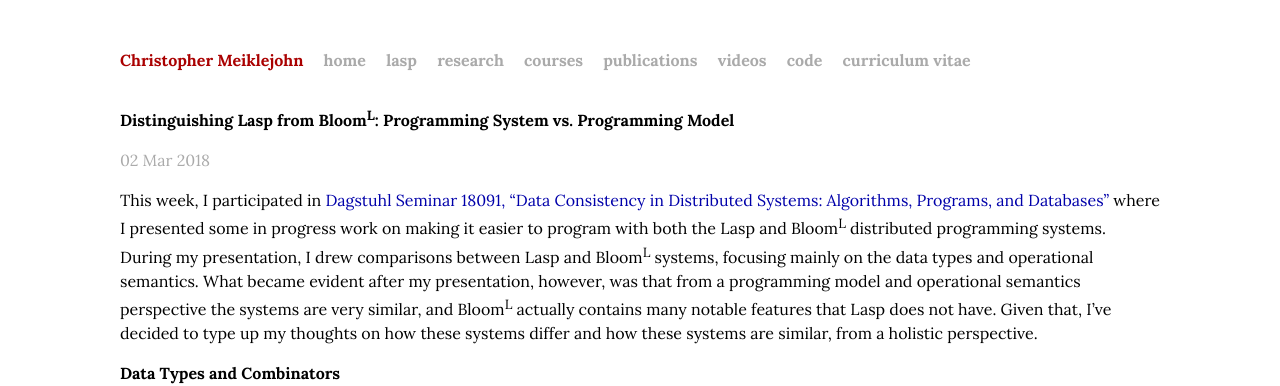
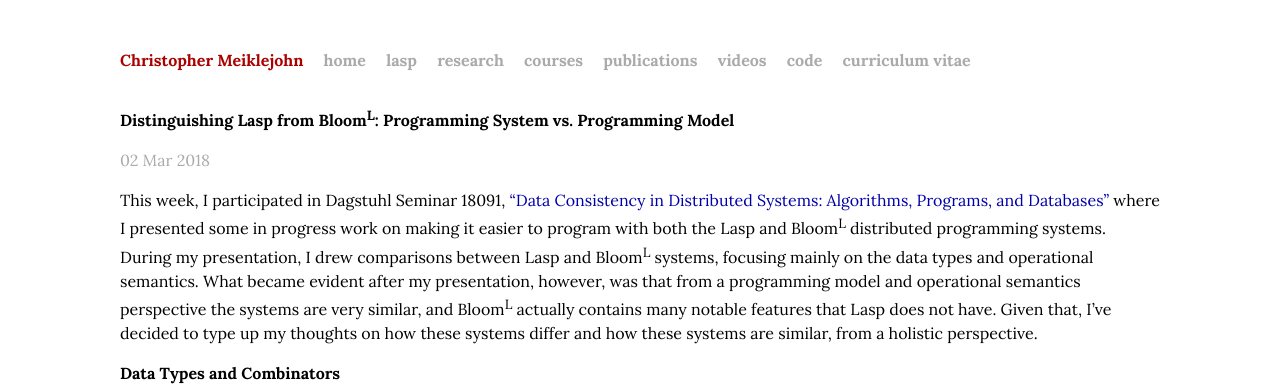
Before and after one commit to cmeiklejohn/cmeiklejohn.github.io, a Jekyll site: the page built from _posts/2018-03-02-lasp-vs-bloom.markdown, in a window 1280 px wide. Shown: the top 386 px of the page. Built offline with Jekyll 4.4.1, drawn with Linux system fonts in a browser that asks for light colours; comment, search, counter and statistics services are not loaded.

Commit message:
Improvements

```diff
--- a/_posts/2018-03-02-lasp-vs-bloom.markdown
+++ b/_posts/2018-03-02-lasp-vs-bloom.markdown
@@ -6,7 +6,7 @@
 group: syncfree
 ---
 
-This week, I participated in [Dagstuhl Seminar 18091, "Data Consistency in Distributed Systems: Algorithms, Programs, and Databases"](https://www.dagstuhl.de/en/program/calendar/semhp/?semnr=18091) where I presented some in progress work on making it easier to program with both the Lasp and Bloom<sup>L</sup> distributed programming systems.  During my presentation, I drew comparisons between Lasp and Bloom<sup>L</sup> systems, focusing mainly on the data types and operational semantics.  What became evident after my presentation, however, was that from a programming model and operational semantics perspective the systems are very similar, and Bloom<sup>L</sup> actually contains many notable features that Lasp does not have.  Given that, I've decided to type up my thoughts on how these systems differ and how these systems are similar, from a holistic perspective.
+This week, I participated in Dagstuhl Seminar 18091, ["Data Consistency in Distributed Systems: Algorithms, Programs, and Databases"](https://www.dagstuhl.de/en/program/calendar/semhp/?semnr=18091) where I presented some in progress work on making it easier to program with both the Lasp and Bloom<sup>L</sup> distributed programming systems.  During my presentation, I drew comparisons between Lasp and Bloom<sup>L</sup> systems, focusing mainly on the data types and operational semantics.  What became evident after my presentation, however, was that from a programming model and operational semantics perspective the systems are very similar, and Bloom<sup>L</sup> actually contains many notable features that Lasp does not have.  Given that, I've decided to type up my thoughts on how these systems differ and how these systems are similar, from a holistic perspective.
 
 # Data Types and Combinators
 
```
Also changed, not shown: 1 other file.
